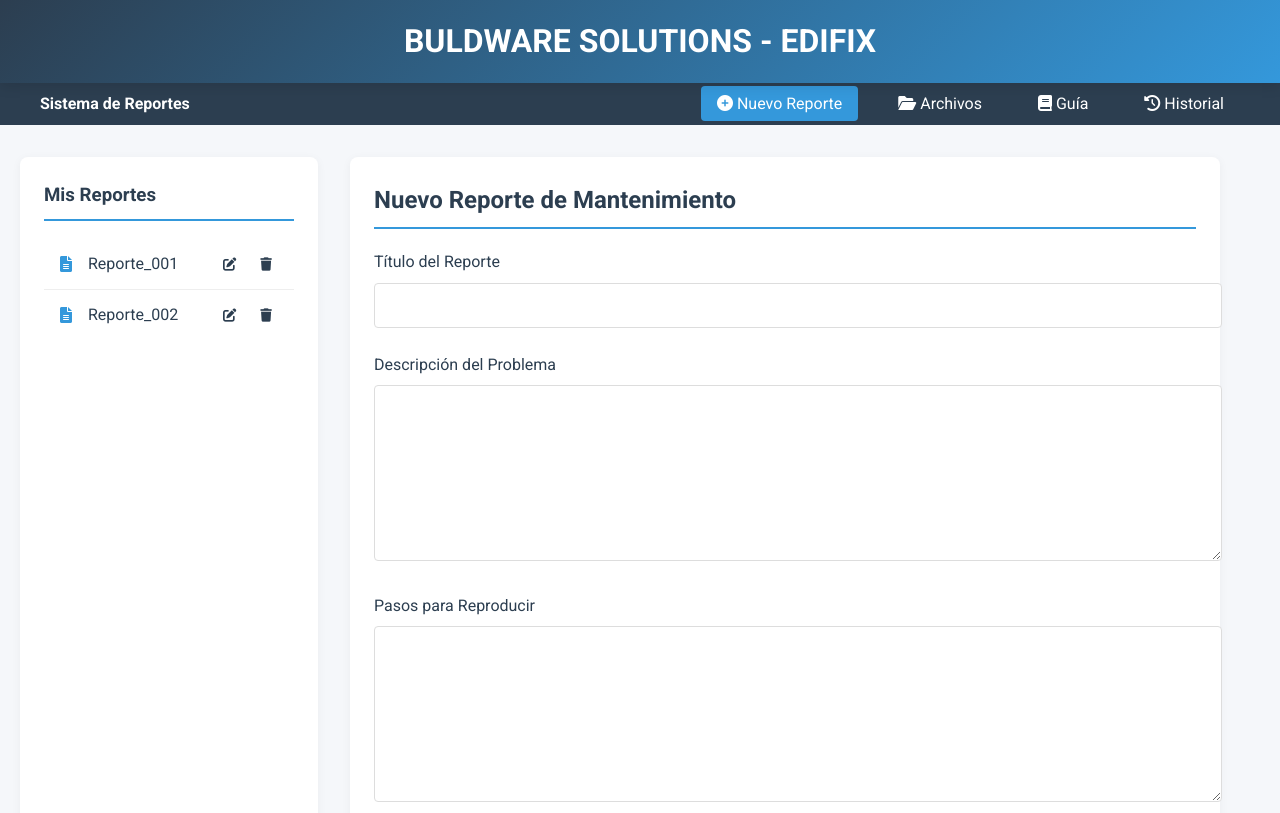
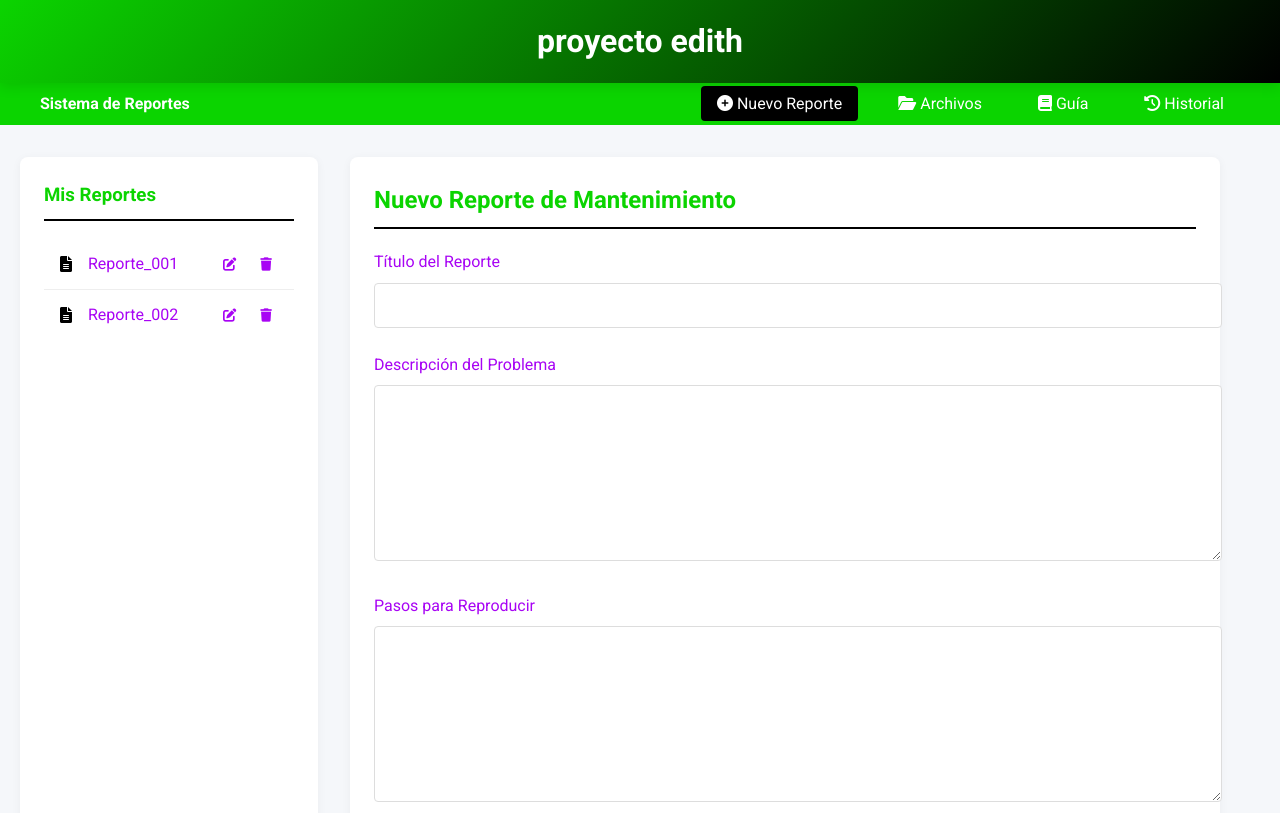
Before and after one commit to ByRoquet/ProyectoEdifix, a plain HTML site: page index.html in a window 1280 px wide. Shown: the top 813 px of the page. Drawn offline with Linux system fonts and the light colour scheme.

Commit message:
update 6

```diff
--- a/index.html
+++ b/index.html
@@ -8,12 +8,12 @@
     <link rel="stylesheet" href="https://cdnjs.cloudflare.com/ajax/libs/font-awesome/6.0.0-beta3/css/all.min.css">
     <style>
         :root {
-            --primary: #2c3e50;
-            --secondary: #3498db;
-            --accent: #e74c3c;
-            --light: #ecf0f1;
-            --dark: #2c3e50;
-            --success: #2ecc71;
+            --primary: #0bd400;
+            --secondary: #000000;
+            --accent: #f1e603;
+            --light: #0dcfff;
+            --dark: #a804f4;
+            --success: #f01985;
         }
 
         body {
@@ -335,7 +335,7 @@
 <body>
     <header>
         <div class="container">
-            <h1>BULDWARE SOLUTIONS - EDIFIX</h1>
+            <h1>proyecto edith</h1>
         </div>
     </header>
 
@@ -698,7 +698,7 @@
 
         // Delegación de eventos para botones de eliminar
         document.addEventListener('click', function(e) {
-            if (e.target.classList.contains('delete-btn') {
+            if (e.target.classList.contains('delete-btn')) {
                 const fileItem = e.target.closest('.file-item');
                 if (fileItem) {
                     fileItem.remove();
```
